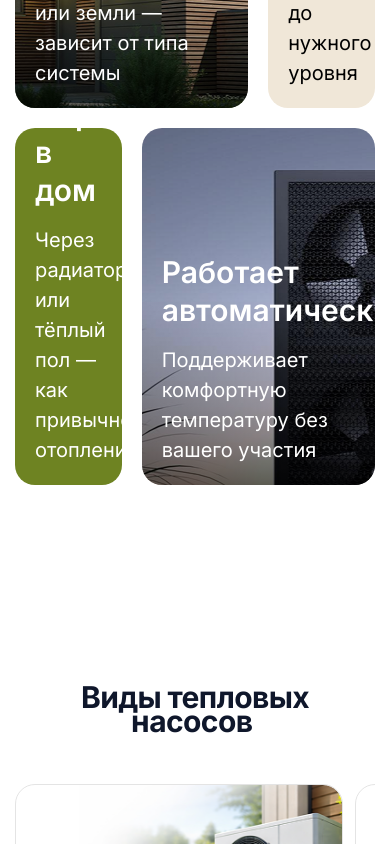
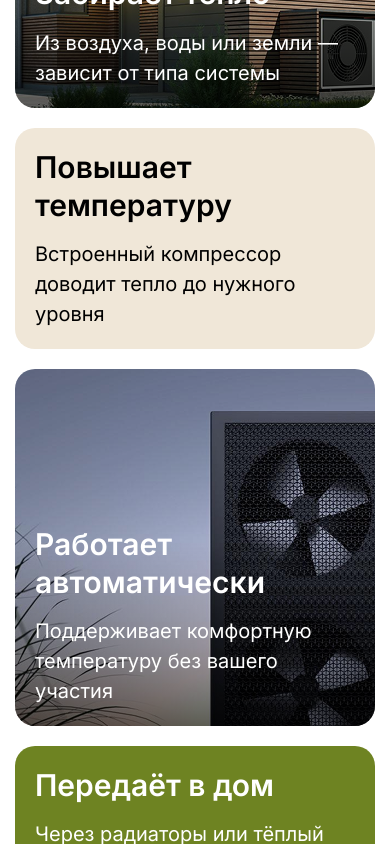
Before and after one commit to IsaRakhatbekov/cleanchoice_kg, a Next.js app: page / in a window 390 px wide. Shown: the part 4900-5744 px from the top of the page. Built offline with nearby package versions, Linux system fonts and the light colour scheme.

Commit message:
adaptive

```diff
--- a/src/sections/HeatPumpProcess/HeatPumpProcess.module.scss
+++ b/src/sections/HeatPumpProcess/HeatPumpProcess.module.scss
@@ -42,6 +42,7 @@
 		&:nth-child(2) {
 			grid-column: 3;
 			grid-row: 1;
+			height: auto;
 			background-color: #f0e7d8;
 
 			& .innerTitle,
@@ -54,6 +55,7 @@
 		&:nth-child(3) {
 			grid-column: 1;
 			grid-row: 2;
+			height: auto;
 			background-color: #6e8322;
 		}
 
@@ -118,4 +120,34 @@
 		line-height: 150%;
 		color: var(--belvy);
 	}
+
+	@media (max-width: 991px) {
+		.list {
+			grid-template-columns: 1fr;
+			grid-template-rows: auto;
+		}
+
+		.item {
+			&:first-child,
+			&:nth-child(2),
+			&:nth-child(3),
+			&:nth-child(4) {
+				grid-column: auto;
+				grid-row: auto;
+			}
+
+			&:first-child,
+			&:nth-child(4) {
+				min-height: 332px;
+			}
+
+			&:nth-child(4) {
+				order: 3;
+			}
+
+			&:nth-child(3) {
+				order: 4;
+			}
+		}
+	}
 }
```
